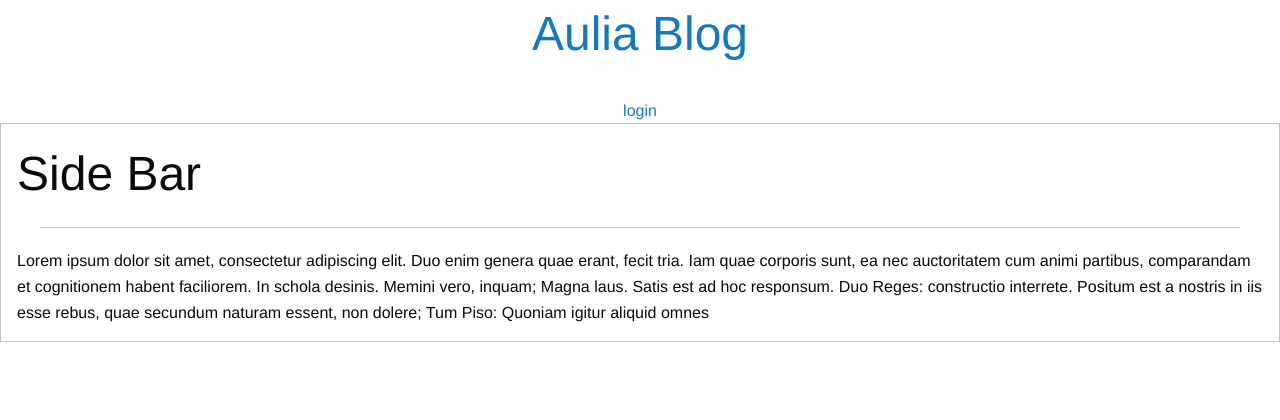
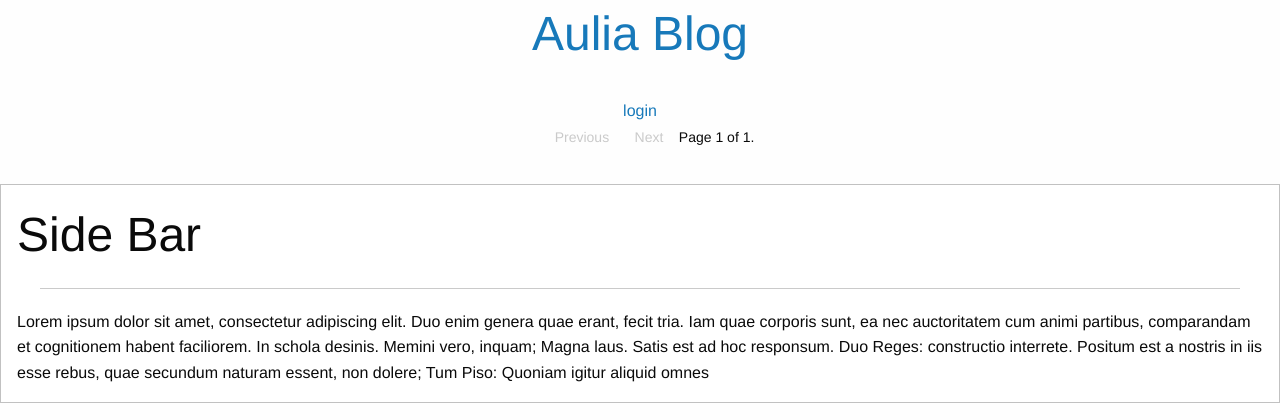
Before and after one commit to Fatkur94/Album-music, a Django app: page / in a window 1280 px wide. Shown: the top 420 px of the page. Run offline with Django 3.2, Linux system fonts and the light colour scheme; data that the repository does not hold is empty; some libraries are stand-ins or nearby versions.

Commit message:
adding grid

```diff
--- a/blog/views.py
+++ b/blog/views.py
@@ -1,3 +1,4 @@
+from django.core.paginator import Paginator, EmptyPage, PageNotAnInteger
 from django.shortcuts import render, get_object_or_404, redirect
 from django.contrib.auth.decorators import login_required
 from django.utils import timezone
@@ -6,8 +7,22 @@
 
 # Create your views here.
 def post_list(request):
-	posts = Post.objects.filter(published_date__lte=timezone.now()).order_by('-published_date')
+	posts_list = Post.objects.filter(published_date__lte=timezone.now()).order_by('-published_date')
+	paginator = Paginator(posts_list, 5) # Show 25 contacts per page
+
+	page = request.GET.get('page')
+	try:
+		posts = paginator.page(page)
+	except PageNotAnInteger:
+		# If page is not an integer, deliver first page.
+		posts = paginator.page(1)
+	except EmptyPage:
+		# If page is out of range (e.g. 9999), deliver last page of results.
+		posts = paginator.page(paginator.num_pages)
+
+
 	return render(request, 'blog/post_list.html', {'posts':posts})
+
 
 def post_detail(request, pk):
 	post = get_object_or_404(Post, pk=pk)
--- a/templates/blog/base.html
+++ b/templates/blog/base.html
@@ -8,8 +8,8 @@
     <meta name="viewport" content="width=device-width, initial-scale=1.0">
     <link rel="stylesheet" href="{% static 'css/foundation.min.css' %}">
     <link rel='stylesheet' href="{% static 'css/icons/foundation-icons.css' %}">
+    <link rel="stylesheet" type="text/css" href="{% static 'css/blog.css' %}">
   <title> blog Post</title>
-  <link rel="stylesheet" type="text/css" href="{% static 'css/blog.css' %}"/>
  </head>
 
  <body>
--- a/templates/blog/post_list.html
+++ b/templates/blog/post_list.html
@@ -11,9 +11,29 @@
 	<p class="help-text">published: {{ post.published_date }}</p>
 
 	<p>{{ post.text|linebreaks|truncatechars:200 }}</p>
+	<a class="hollow button warning" href="{% url 'blog:post_detail' post.pk %}">Read More</a>
+
+</div>
+{% endfor %}
 
 
- </div>
-{% endfor %}
+<div class="pagination text-center" role='navigation'>
+    <ul class="step-links">
+        {% if posts.has_previous %}
+            <li><span class="warning label"><a href="?page={{ posts.previous_page_number }}">Previous</a></span></li>
+        {% else %}
+        	<li class="disabled">Previous</li>
+        {% endif %}
+
+
+        {% if posts.has_next %}
+            <li><span class="warning label"><a href="?page={{ posts.next_page_number }}">Next</a></span></li>
+
+        {% else %}
+        	<li class="disabled">Next</li>
+        {% endif %}
+            <li> Page {{ posts.number }} of {{ posts.paginator.num_pages }}.</li>
+    </ul>
+</div>
 
 {% endblock %}
```
Also changed, not shown: 1 other file.
